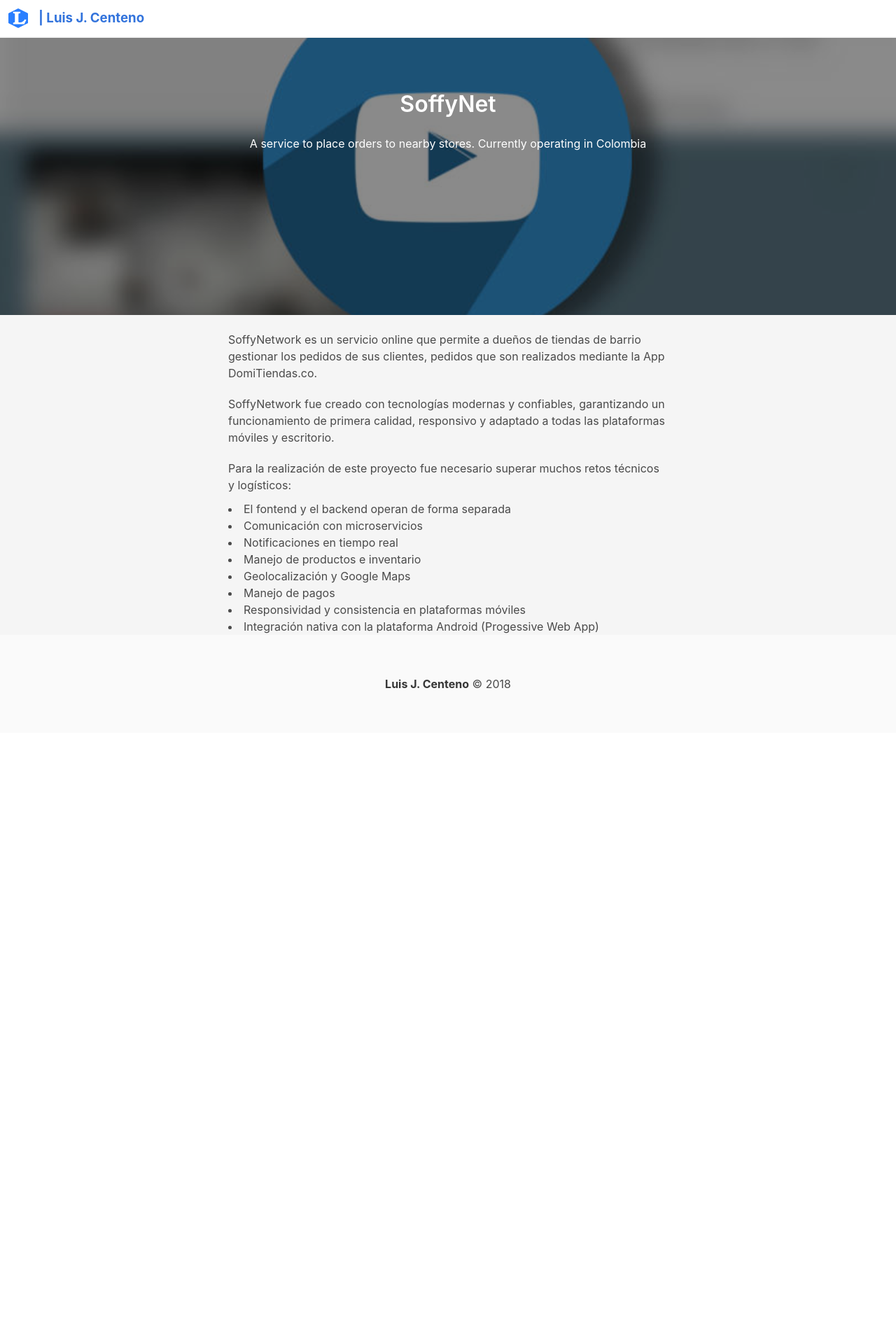
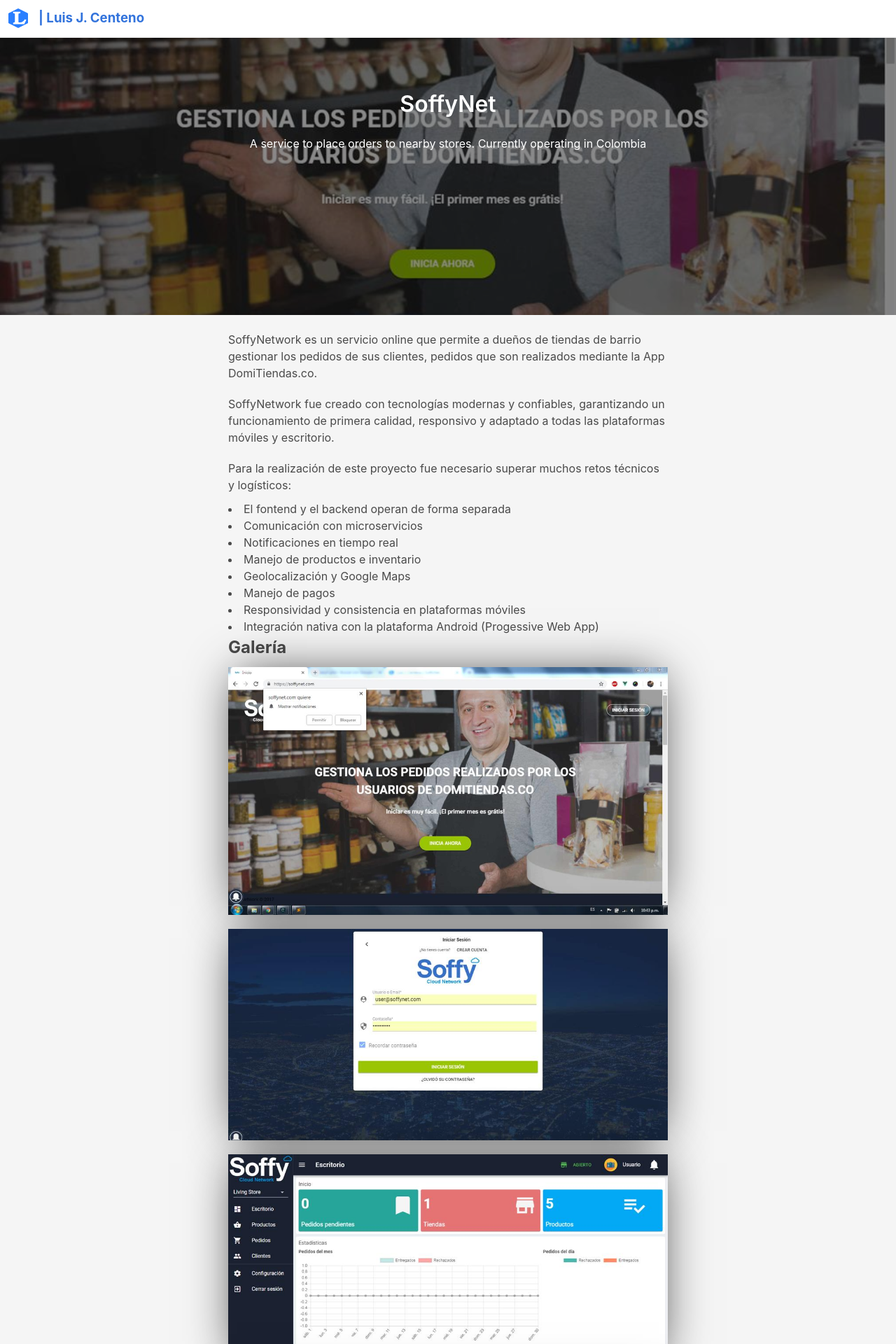
Before and after one commit to LuisHCK/luishck.github.io, a Jekyll site: the page built from projects/soffy.md, in a window 1280 px wide. Shown: the top 1920 px of the page at 70% size. Built offline with Jekyll 4.4.1, drawn with Linux system fonts in a browser that asks for light colours; a style sheet for code colours, icons or effects is not loaded; before the commit the page ends 1047 px from its top, so only the background shows below that.

Commit message:
Fixes in Soffy Project and add screenshots

```diff
--- /dev/null
+++ b/_includes/components/gallery.html
@@ -0,0 +1,6 @@
+<link rel="stylesheet" href="{{"assets/css/gallery.css" | relative_url}}">
+<div class="gallery">
+	{% for pict in include.gallery %}
+		<img src="{{ pict }}" class="picture">
+	{% endfor %}
+</div>
--- a/_layouts/project.html
+++ b/_layouts/project.html
@@ -19,7 +19,7 @@
   </div>
   <div>
     <div class="columns is-mobile is-centered project-container">
-      <div class="column is-half-desktop is-12-mobile">
+      <div class="column is-half-desktop is-11-mobile">
         <div class="project-content">
           {{ content }}
         </div>
--- a/_sass/project.scss
+++ b/_sass/project.scss
@@ -36,7 +36,6 @@
     }
   }
 }
-
 .project-content {
   padding-top: 10pt;
   img {
--- /dev/null
+++ b/assets/css/gallery.css
@@ -0,0 +1,3 @@
+.gallery .picture {
+    margin: 10px 0px 10px 0px;
+  }
--- a/projects/soffy.md
+++ b/projects/soffy.md
@@ -2,12 +2,20 @@
 layout: project
 title: SoffyNet
 description: A service to place orders to nearby stores. Currently operating in Colombia
-cover: assets/img/projects/Tubefy_Cover.jpg
+cover: assets/img/projects/soffy_screenshots/Inicio.jpeg
 date: 2017-06-01
 stack:
   - vuejs
   - html5
   - rails
+screenshots:
+  - /assets/img/projects/soffy_screenshots/Inicio.jpeg
+  - /assets/img/projects/soffy_screenshots/Login.jpeg
+  - /assets/img/projects/soffy_screenshots/Escritorio.jpeg
+  - /assets/img/projects/soffy_screenshots/Productos.jpeg
+  - /assets/img/projects/soffy_screenshots/Pedidos.jpeg
+  - /assets/img/projects/soffy_screenshots/Configuracion.jpeg
+  - /assets/img/projects/soffy_screenshots/Pagos.jpeg
 ---
 
 SoffyNetwork es un servicio online que permite a dueños de tiendas de barrio gestionar los pedidos de sus clientes, pedidos que son realizados mediante la App DomiTiendas.co.
@@ -24,3 +32,6 @@
 - Manejo de pagos
 - Responsividad y consistencia en plataformas móviles
 - Integración nativa con la plataforma Android (Progessive Web App)
+
+## Galería
+{% include components/gallery.html gallery=page.screenshots %}
```
Also changed, not shown: Gemfile.lock, assets/img/projects/soffy_screenshots/Configuracion.jpeg (added), assets/img/projects/soffy_screenshots/Escritorio.jpeg (added), assets/img/projects/soffy_screenshots/Inicio.jpeg (added), assets/img/projects/soffy_screenshots/Login.jpeg (added), assets/img/projects/soffy_screenshots/Pagos.jpeg (added), assets/img/projects/soffy_screenshots/Pedidos.jpeg (added), assets/img/projects/soffy_screenshots/Productos.jpeg (added).
